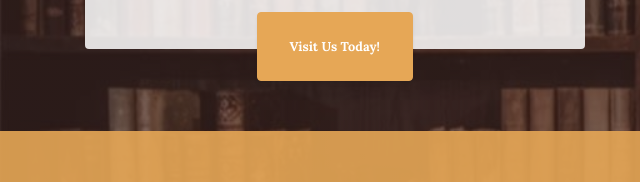
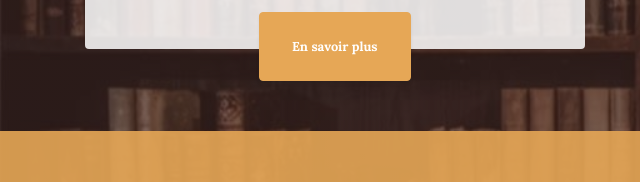
Before and after one commit to ahsio/ahsio.github.io, a website: page index.html in a window 1280 px wide. Shown: the part 560-742 px from the top of the page, 0-640 px from the left. Drawn offline with Linux system fonts and the light colour scheme.

Commit message:
update index

```diff
--- a/index.html
+++ b/index.html
@@ -73,7 +73,7 @@
             Repose en paix maintenant papa et merci pour tout.
           </p>
           <div class="intro-button mx-auto">
-            <a class="btn btn-primary btn-xl" href="#">Visit Us Today!</a>
+            <a class="btn btn-primary btn-xl" href="#">En savoir plus</a>
           </div>
         </div>
       </div>
```
